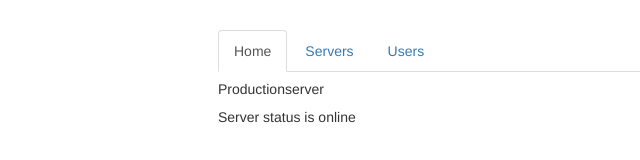
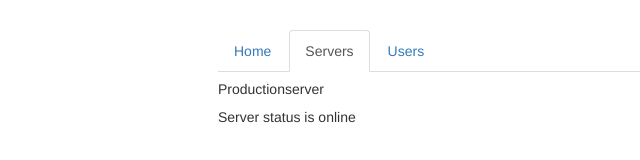
Before and after one commit to Apoorvadimpu/AngularResources, an Angular app in the folder routing-start/: page /servers in a window 1280 px wide. Shown: the top 160 px of the page, without its empty margins (47-687 px from the left). Built offline with nearby package versions, Linux system fonts and the light colour scheme.

Commit message:
styling Active Router Link

```diff
--- a/routing-start/src/app/app.component.html
+++ b/routing-start/src/app/app.component.html
@@ -2,17 +2,22 @@
   <div class="row">
     <div class="col-xs-12 col-sm-10 col-md-8 col-sm-offset-1 col-md-offset-2">
       <ul class="nav nav-tabs">
-        <li role="presentation" class="active"><a routerLink="/home">Home</a></li>
-        <li role="presentation"><a routerLink="/servers">Servers</a></li>
-        <li role="presentation"><a [routerLink]="['/users']">Users</a></li>
+        <li role="presentation" routerLinkActive="active"><a routerLink="/home">Home</a></li>
+        <li role="presentation" routerLinkActive="active"><a routerLink="/servers">Servers</a></li>
+        <li role="presentation" routerLinkActive="active"><a [routerLink]="['/users']">Users</a></li>
       </ul>
     </div>
   </div>
   <div class="row">
     <div class="col-xs-12 col-sm-10 col-md-8 col-sm-offset-1 col-md-offset-2">
       <router-outlet></router-outlet>
+<!-- <app-edit-server></app-edit-server>
+<hr>
+<app-server></app-server>
+<app-user></app-user> -->
+<!-- routerLinkActive="active"  //to aviod the main loading of the route to stay active all the time -->
+</div>
 
-    </div>
   </div>
 
 </div>
--- a/routing-start/src/app/app.module.ts
+++ b/routing-start/src/app/app.module.ts
@@ -14,12 +14,14 @@ import { ServersService } from './servers/servers.service';
 
 
 
-const approute: Routes=[{
+const approute: Routes=[
+  { path: '', component: HomeComponent },
+  {
   path:'users', component:UserComponent,
 },
 {path:'home', component:HomeComponent},
-{path:'servers', component:ServerComponent},
-{path:'',component:HomeComponent}
+{path:'servers', component:ServerComponent}
+
 ]
 
 
```
Also changed, not shown: routing-start/src/app/servers/servers.component.html (line endings or trailing spaces).
